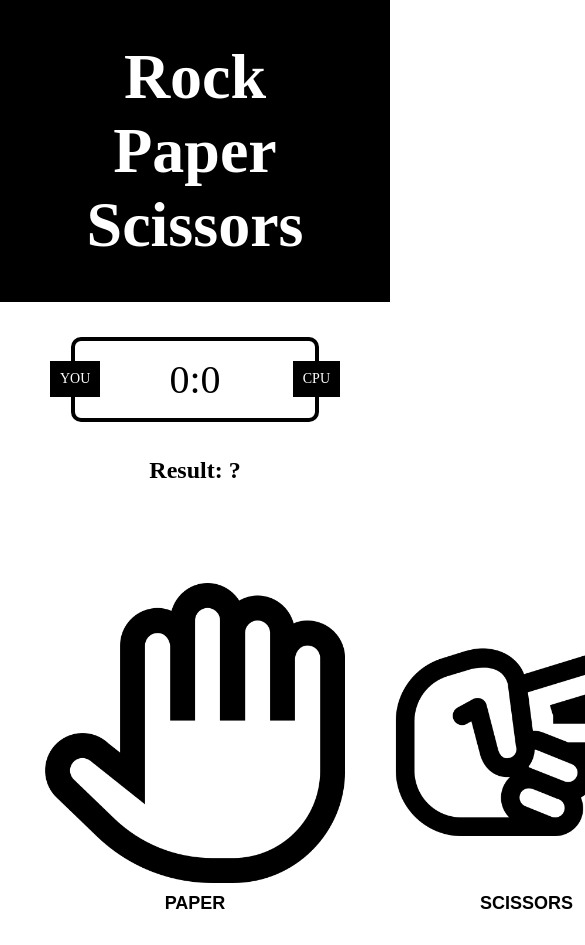
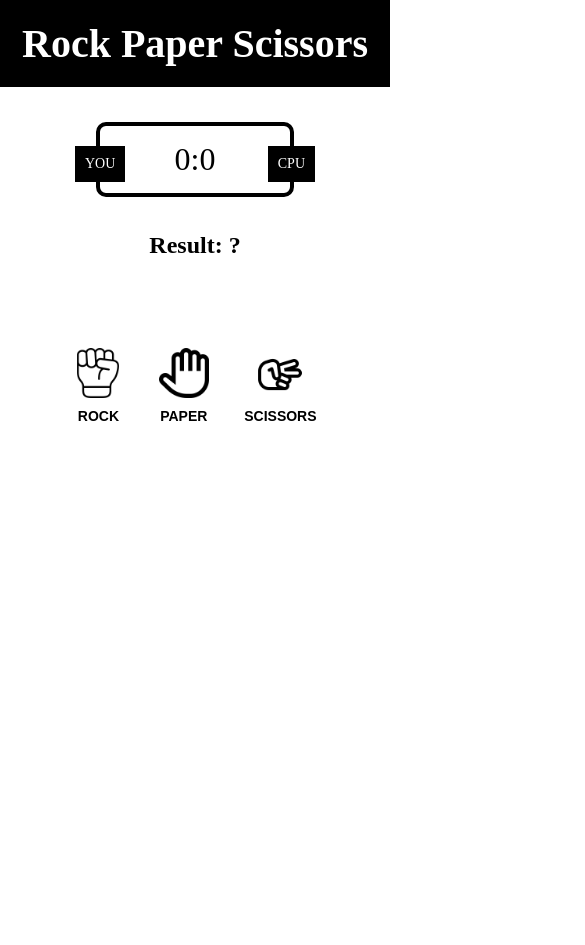
Before and after one commit to PMaxJr/RockPaperScissors, a plain HTML site: page index.html in a window 390 px wide. Shown: the top 945 px of the page, 585 px wide, since content can reach past the window. After the commit the page ends 844 px from the top, so only its background shows below. Drawn offline with Linux system fonts and the light colour scheme.

Commit message:
making it responsive to small screens.

```diff
--- a/styles.css
+++ b/styles.css
@@ -92,3 +92,30 @@ button:hover {
   font-weight: bold;
   margin: 4dvh 0;
 }
+
+@media (max-width: 480px) {
+  .buttons {
+    gap: 6dvw;
+    flex-wrap: wrap;
+    padding: 20px;
+  }
+
+  .choice-button span {
+    font-size: 14px;
+  }
+
+  .choice-button img {
+    width: 50px;
+    height: 50px;
+  }
+
+  h1 {
+    font-size: 2.5rem;
+    padding: 20px;
+  }
+
+  .scoreboard {
+    width: 150px;
+    font-size: 2rem;
+  }
+}
```
